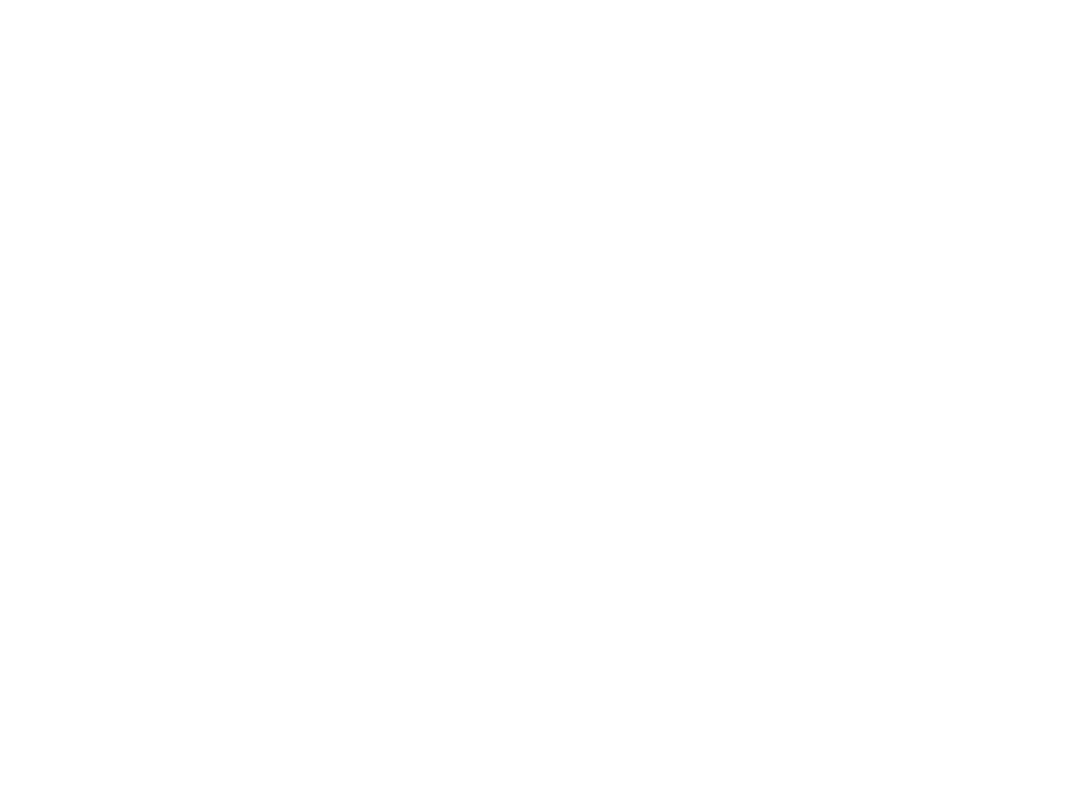
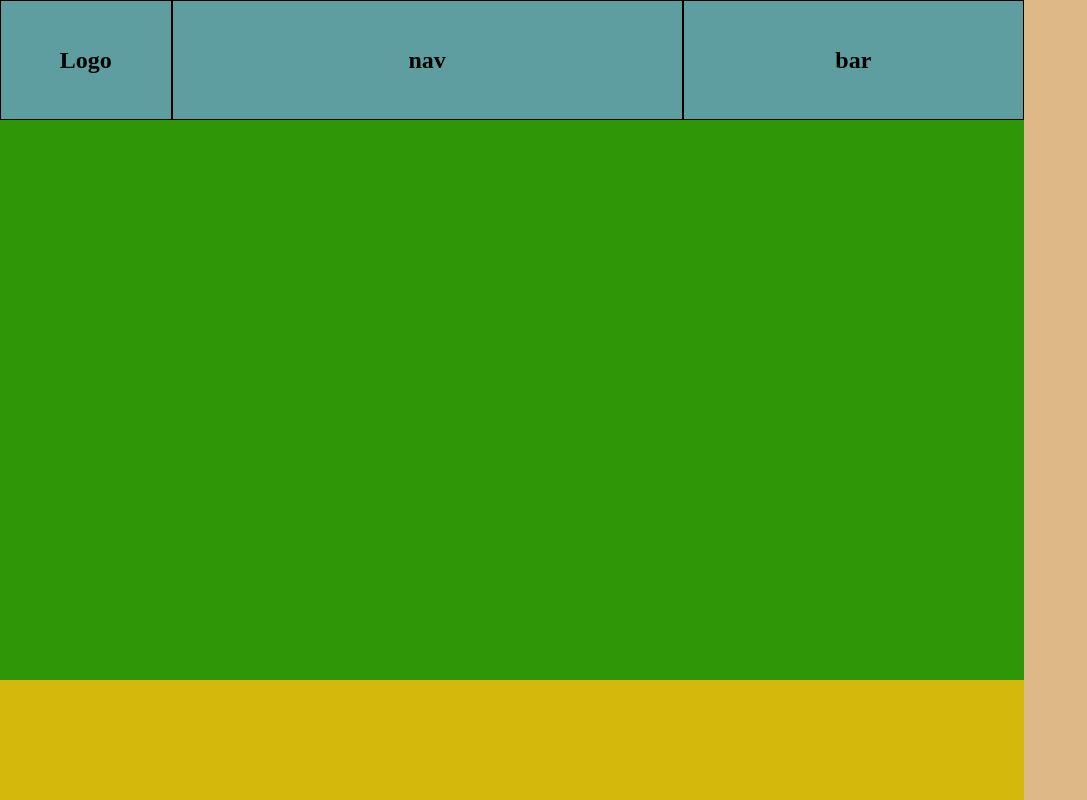
Before and after one commit to yousof158/mondayproj, a plain HTML site: page index.html in a window 1280 px wide. Shown: the whole page, without its empty margins (0-1087 px from the left). Drawn offline with Linux system fonts and the light colour scheme.

Commit message:
final asr

```diff
--- a/index.html
+++ b/index.html
@@ -7,6 +7,26 @@
     <link rel="stylesheet" href="styles.css">
 </head>
 <body>
+    <div id="container">
+        <!-- 1. Header Section -->
+        <header id="hd">
+            <section class="hd__section" id="hd__section01">
+                <h2 class="dd">Logo</h2>
+            </section>
+            <section class="hd__section" id="hd__section02">
+                <h2 class="dd">nav</h2>
+            </section>
+            <section class="hd__section" id="hd__section03">
+                <h2 class="dd">bar</h2>
+            </section>
+        </header>
+        <!-- 2. Main Section -->
+        <main id="mn"></main>
+        <aside id="sd"></aside>
+        <!-- 3. Footer Section -->
+        <footer id="ft"></footer>
+    </div>
+
 
 </body>
 </html>
--- a/styles.css
+++ b/styles.css
@@ -0,0 +1,61 @@
+* {
+    margin: 0;
+    padding: 0;
+}
+
+#container {
+    background-color: burlywood;
+    width: 100vw;
+    height: 100vh;
+    display: grid;
+    grid-template-rows: 15vh 70vh 15vh;
+    grid-template-columns: 80vw 20vw;
+    grid-template-areas:
+    "hd "
+    "mn"
+     "sd"
+    "ft "
+
+    ;
+}
+
+#hd {
+    background-color: cadetblue;
+    grid-area: hd;
+    display: flex;
+
+}
+#mn {
+   background-color: rgb(47, 150, 7);
+   grid-area: mn;
+}
+#sd {
+    background-color: rgb(212, 185, 12);
+    grid-area: sd;
+}
+#ft {
+    background-color: rgb(113, 15, 133);
+    grid-area: ft;
+}
+
+/* -----------------------header----------------------- */
+.hd__section {
+    border: 1px solid #000;
+    display: flex;
+    align-items: center;
+    justify-content: center;
+}
+
+#hd__section01 {
+    flex: 2;
+}
+#hd__section02 {
+    flex: 6;
+}
+#hd__section03 {
+    flex: 4;
+}
+
+/* .dd {
+
+} */
```
